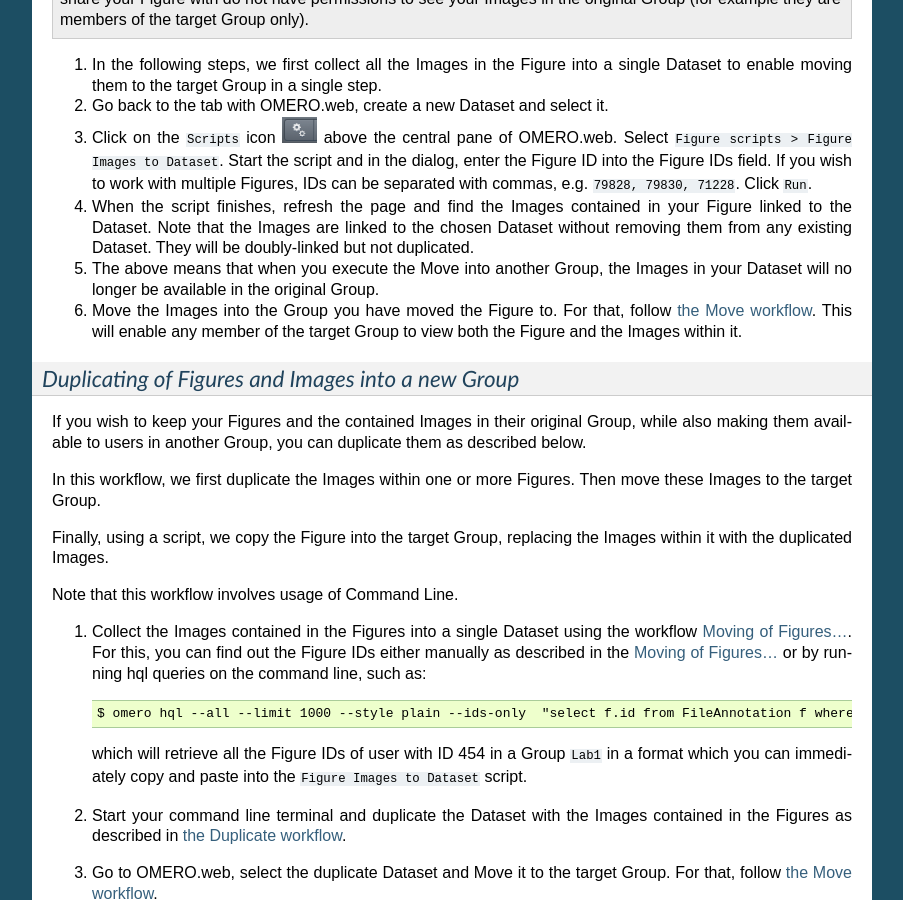
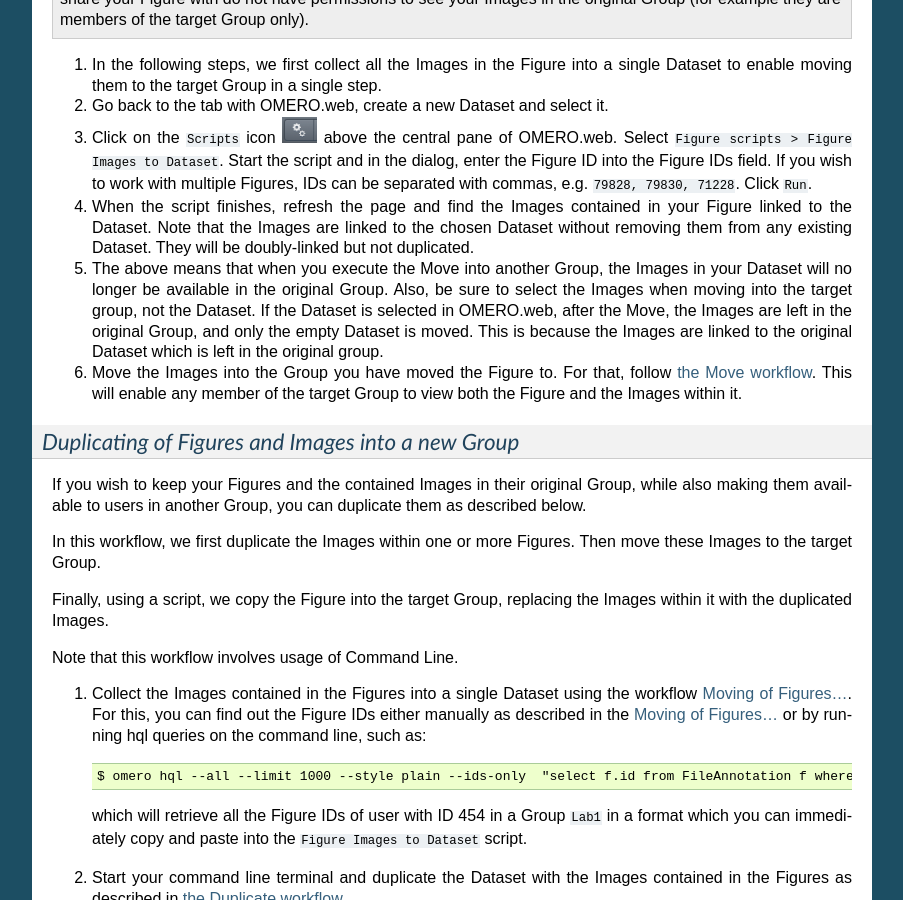
Before and after one commit to ome/omero-guide-figure, a Sphinx documentation site: the page built from docs/omero_figure_move.rst, in a window 1280 px wide and 900 px high, scrolled down 1335 px. Shown: the whole window, without its empty margins (198-1101 px from the left). Built offline with Sphinx 7.4.7, drawn with Linux system fonts in a browser that asks for light colours.

Commit message:
Explain the Move tactics

```diff
--- a/docs/omero_figure_move.rst
+++ b/docs/omero_figure_move.rst
@@ -62,7 +62,7 @@
 
 #.  When the script finishes, refresh the page and find the Images contained in your Figure linked to the Dataset. Note that the Images are linked to the chosen Dataset without removing them from any existing Dataset. They will be doubly-linked but not duplicated.
 
-#.  The above means that when you execute the Move into another Group, the Images in your Dataset will no longer be available in the original Group.
+#.  The above means that when you execute the Move into another Group, the Images in your Dataset will no longer be available in the original Group. Also, be sure to select the Images when moving into the target group, not the Dataset. If the Dataset is selected in OMERO.web, after the Move, the Images are left in the original Group, and only the empty Dataset is moved. This is because the Images are linked to the original Dataset which is left in the original group.
 
 #.  Move the Images into the Group you have moved the Figure to. For that, follow `the Move workflow <https://omero-guides.readthedocs.io/en/latest/introduction/docs/data-management.html#move-data-between-groups>`__. This will enable any member of the target Group to view both the Figure and the Images within it.
 
```
